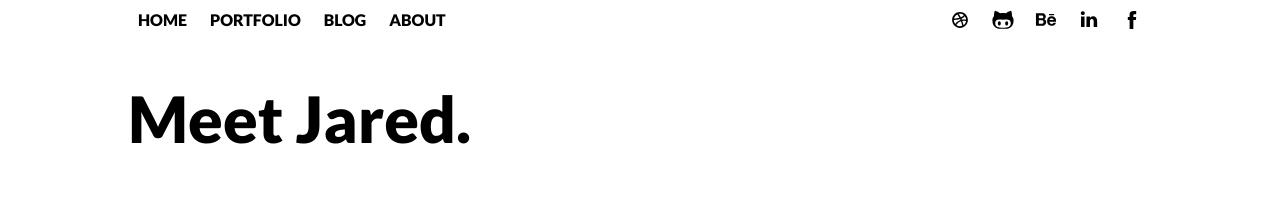
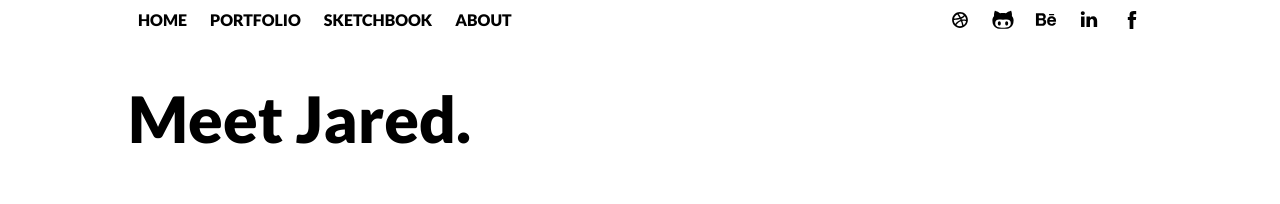
Before and after one commit to victoriadouglas/Victoriadouglas.github.io, a Jekyll site: the page built from about/index.html, in a window 1280 px wide. Shown: the top 204 px of the page. Built offline with Jekyll 4.4.1, drawn with Linux system fonts in a browser that asks for light colours.

Commit message:
changed blog link

```diff
--- a/_includes/navbar.html
+++ b/_includes/navbar.html
@@ -4,7 +4,7 @@
             <ul>
                 <li class="sitelink"><a href="/">HOME</a></li>
                 <li class="sitelink"><a href="/portfolio">PORTFOLIO</a></li>
-                <li class="sitelink"><a href="/blog">BLOG</a></li>
+                <li class="sitelink"><a href="http://sketchbook.jaredsellers.com">SKETCHBOOK</a></li>
                 <li class="sitelink"><a href="/about">ABOUT</a></li>
             </ul>
         </div>
```
